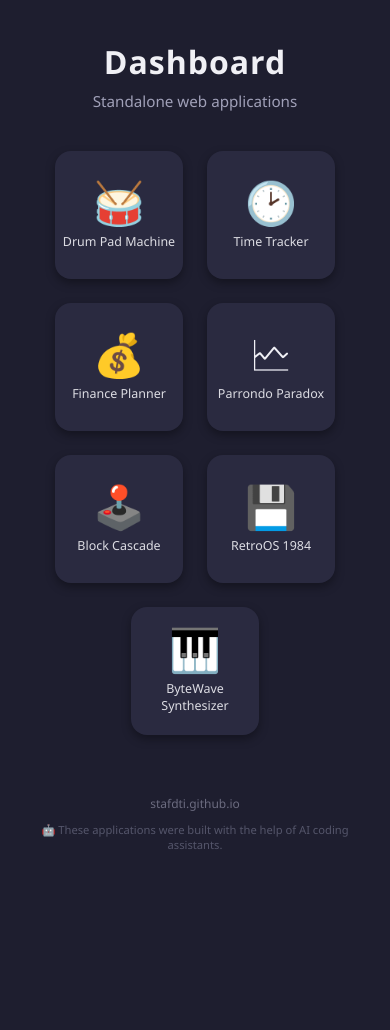
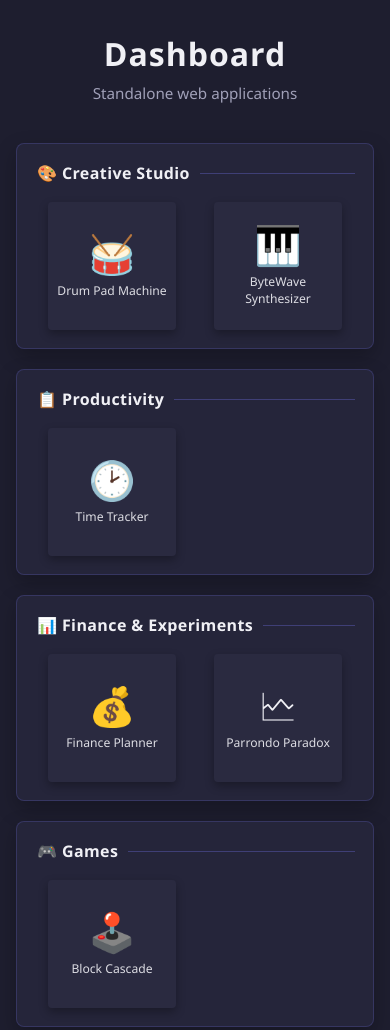
Before and after one commit to stafdti/stafdti.github.io, a plain HTML site: page index.html in a window 390 px wide. Shown: the top 1030 px of the page. Before the commit the page ends 892 px from the top, so only its background shows below. Drawn offline with Linux system fonts and the light colour scheme.

Commit message:
feat: organize dashboard apps into responsive category groups
Group applications into visually distinct sections with updated grid layouts, spacing, and styling. Add responsive breakpoints to keep the dashboard usable across desktop and mobile screen sizes.

```diff
--- a/index.html
+++ b/index.html
@@ -9,7 +9,9 @@
             --bg: #1e1e2f;
             --card-bg: #2a2a40;
             --card-hover: #34344f;
+            --group-bg: #25253a;
             --text: #f0f0f5;
+            --muted-text: #a0a0b8;
             --accent: #7a7aff;
         }
 
@@ -37,37 +39,74 @@
 
         p.subtitle {
             margin: 0 0 40px 0;
-            color: #a0a0b8;
+            color: var(--muted-text);
             font-size: 0.95rem;
         }
 
+        .dashboard {
+            width: 100%;
+            max-width: 900px;
+            display: grid;
+            grid-template-columns: repeat(2, minmax(0, 1fr));
+            gap: 24px;
+        }
+
+        .app-group {
+            min-height: 130px;
+            padding: 18px;
+            background: var(--group-bg);
+            border: 1px solid rgba(122, 122, 255, 0.2);
+            border-radius: 8px;
+            box-shadow: 0 8px 20px rgba(0, 0, 0, 0.25);
+        }
+
+        .group-title {
+            display: flex;
+            align-items: center;
+            gap: 10px;
+            margin: 0 0 18px 2px;
+            color: var(--text);
+            font-size: 1rem;
+            font-weight: 600;
+            letter-spacing: 0.4px;
+        }
+
+        .group-title::after {
+            content: "";
+            height: 1px;
+            flex: 1;
+            background: rgba(122, 122, 255, 0.3);
+        }
+
         .dashboard-grid {
-            display: flex;
-            flex-wrap: wrap;
-            gap: 24px;
-            justify-content: center;
-            max-width: 900px;
+            display: grid;
+            grid-template-columns: repeat(2, minmax(0, 1fr));
+            gap: 12px;
         }
 
         .widget {
             width: 128px;
-            height: 128px;
+            max-width: 100%;
+            min-width: 0;
+            justify-self: center;
+            aspect-ratio: 1;
+            padding: 2px;
             background: var(--card-bg);
-            border-radius: 16px;
+            border-radius: 4px;
             display: flex;
             flex-direction: column;
             align-items: center;
             justify-content: center;
             text-decoration: none;
             color: var(--text);
-            box-shadow: 0 4px 10px rgba(0, 0, 0, 0.35);
+            box-shadow: 0 4px 10px rgba(0, 0, 0, 0.3);
             transition: transform 0.15s ease, background 0.15s ease, box-shadow 0.15s ease;
         }
 
         .widget:hover {
             background: var(--card-hover);
             transform: translateY(-4px);
-            box-shadow: 0 8px 18px rgba(0, 0, 0, 0.5);
+            box-shadow: 0 8px 18px rgba(0, 0, 0, 0.45);
         }
 
         .widget:active {
@@ -75,15 +114,15 @@
         }
 
         .widget .icon {
-            font-size: 42px;
+            font-size: 38px;
             line-height: 1;
             margin-bottom: 10px;
         }
 
         .widget .label {
-            font-size: 0.78rem;
+            font-size: 0.76rem;
             text-align: center;
-            padding: 0 6px;
+            padding: 0 4px;
             color: var(--text);
             opacity: 0.9;
         }
@@ -100,21 +139,74 @@
             color: #55566b;
             text-align: center;
         }
+
+        @media (max-width: 640px) {
+            body {
+                padding: 32px 16px;
+            }
+
+            .dashboard {
+                grid-template-columns: 1fr;
+                gap: 20px;
+            }
+
+            .app-group {
+                min-height: auto;
+            }
+        }
+
+        @media (max-width: 360px) {
+            .dashboard-grid {
+                grid-template-columns: 1fr 1fr;
+                gap: 10px;
+            }
+
+            .widget {
+                min-height: 0;
+            }
+
+            .widget .icon {
+                font-size: 32px;
+            }
+
+            .widget .label {
+                font-size: 0.7rem;
+            }
+        }
     </style>
 </head>
 <body>
     <h1>Dashboard</h1>
     <p class="subtitle">Standalone web applications</p>
 
-    <div class="dashboard-grid" id="dashboard">
+    <main class="dashboard" id="dashboard">
+        <section class="app-group" aria-labelledby="creative-title">
+            <h2 class="group-title" id="creative-title">🎨 Creative Studio</h2>
+            <div class="dashboard-grid">
                 <a class="widget" href="drum-pad-machine/src/index.html" title="Drum Pad Machine">
                     <span class="icon">🥁</span>
                     <span class="label">Drum Pad Machine</span>
                 </a>
+                <a class="widget" href="synthesizer/index.html" title="ByteWave Synthesizer">
+                    <span class="icon">🎹</span>
+                    <span class="label">ByteWave Synthesizer</span>
+                </a>
+            </div>
+        </section>
+
+        <section class="app-group" aria-labelledby="productivity-title">
+            <h2 class="group-title" id="productivity-title">📋 Productivity</h2>
+            <div class="dashboard-grid">
                 <a class="widget" href="time-tracker/src/index.html" title="Time Tracker">
                     <span class="icon">🕑</span>
                     <span class="label">Time Tracker</span>
                 </a>
+            </div>
+        </section>
+
+        <section class="app-group" aria-labelledby="finance-title">
+            <h2 class="group-title" id="finance-title">📊 Finance & Experiments</h2>
+            <div class="dashboard-grid">
                 <a class="widget" href="finance-planner/src/index.html" title="Finance Planner">
                     <span class="icon">💰</span>
                     <span class="label">Finance Planner</span>
@@ -123,19 +215,29 @@
                     <span class="icon">🗠</span>
                     <span class="label">Parrondo Paradox</span>
                 </a>
+            </div>
+        </section>
+
+        <section class="app-group" aria-labelledby="games-title">
+            <h2 class="group-title" id="games-title">🎮 Games</h2>
+            <div class="dashboard-grid">
                 <a class="widget" href="block-cascade/index.html" title="Block Cascade">
                     <span class="icon">🕹️</span>
                     <span class="label">Block Cascade</span>
                 </a>
+            </div>
+        </section>
+
+        <section class="app-group" aria-labelledby="retro-title">
+            <h2 class="group-title" id="retro-title">💾 Retro Computing</h2>
+            <div class="dashboard-grid">
                 <a class="widget" href="retro-os/index.html" title="RetroOS 1984">
                     <span class="icon">💾</span>
                     <span class="label">RetroOS 1984</span>
                 </a>
-        <a class="widget" href="synthesizer/index.html" title="ByteWave Synthesizer">
-            <span class="icon">🎹</span>
-            <span class="label">ByteWave Synthesizer</span>
-        </a>
             </div>
+        </section>
+    </main>
 
     <footer>stafdti.github.io</footer>
     <p class="disclaimer">🤖 These applications were built with the help of AI coding assistants.</p>
```
Lines whose indentation alone changed are shown as unchanged.
